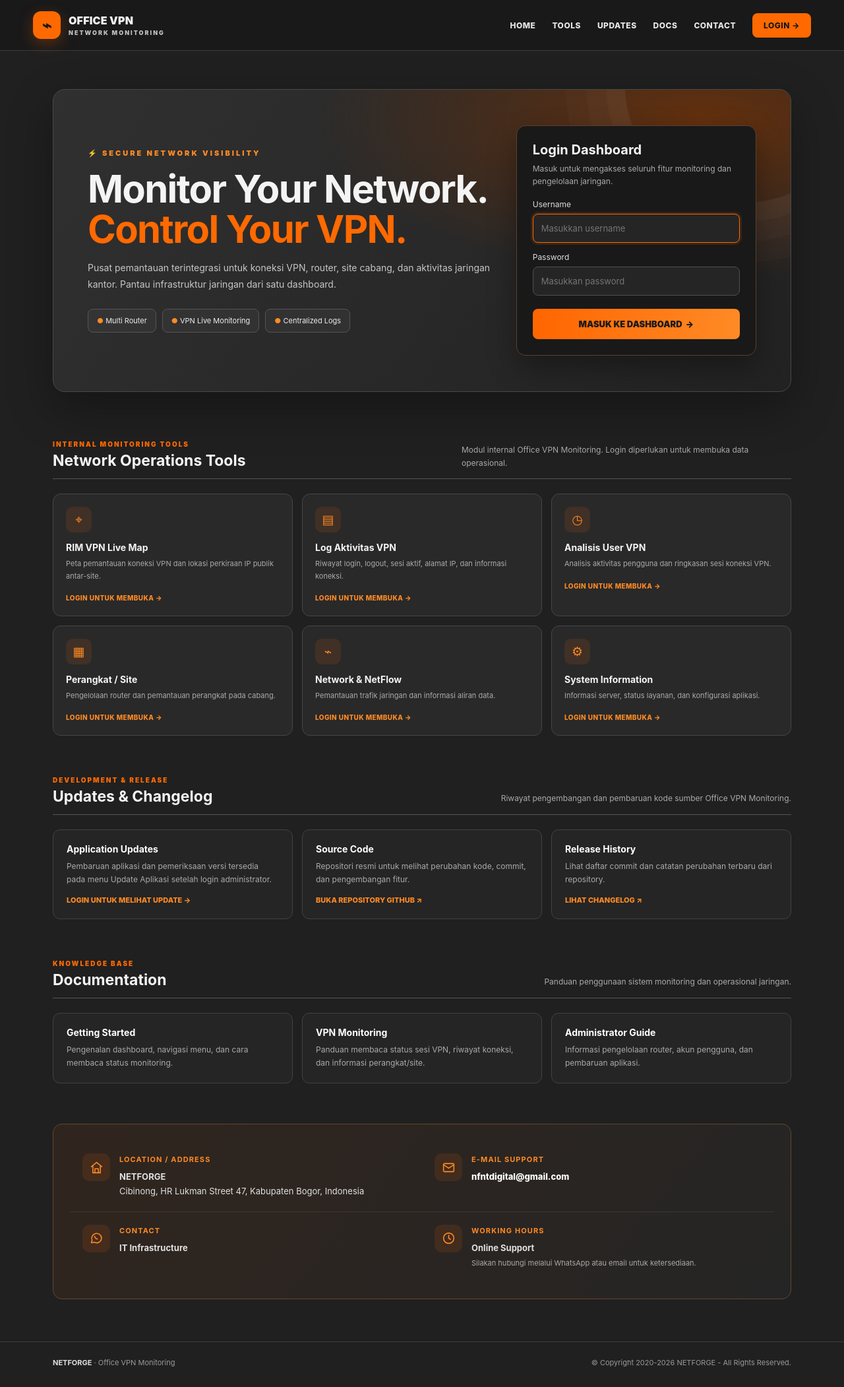
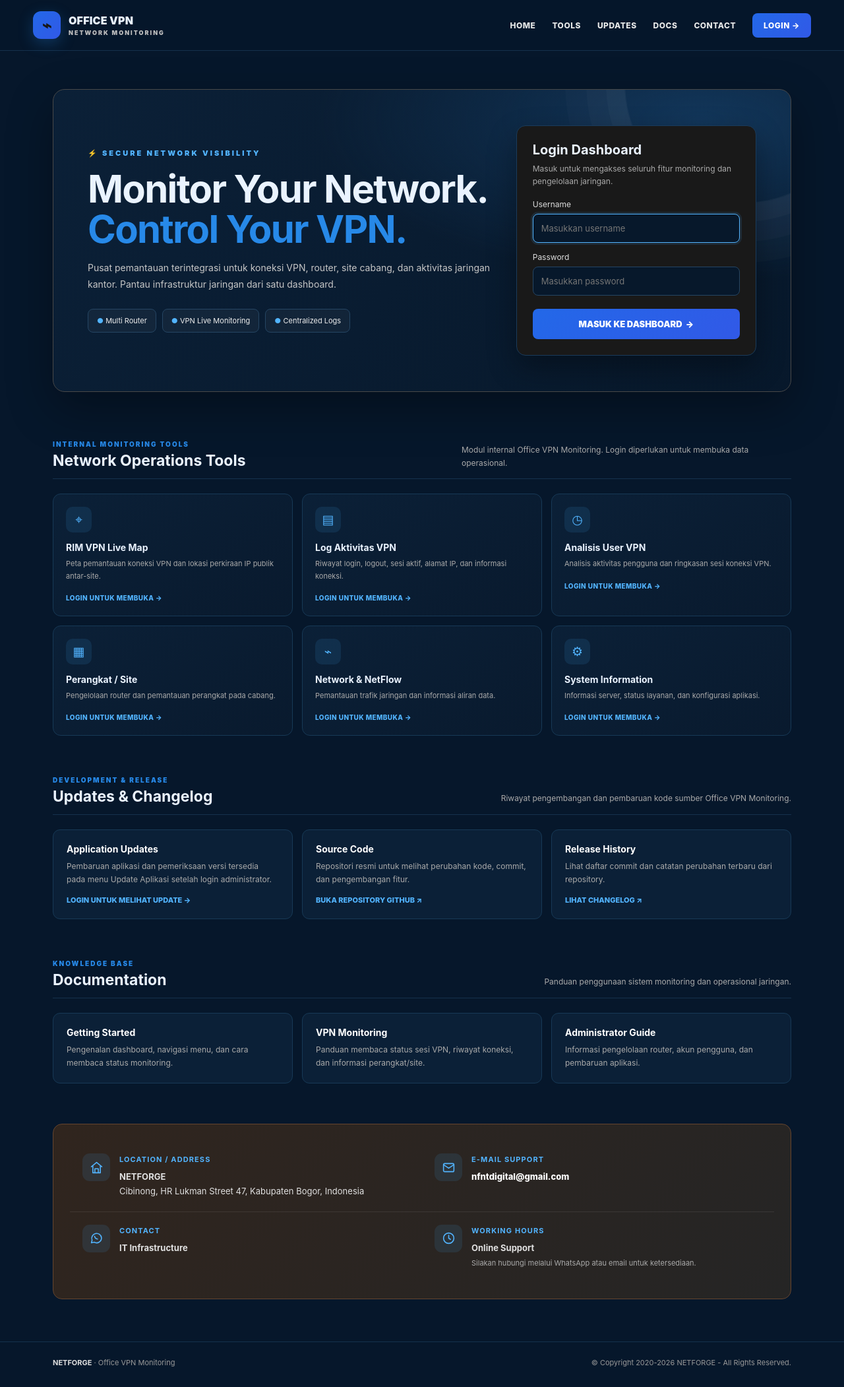
Before and after one commit to irfannjt/office-vpn-monitoring, a Flask app: page /login in a window 1280 px wide. Shown: the whole page at 66% size. Run offline with Flask 3, Linux system fonts and the light colour scheme.

Commit message:
Align login landing page theme with monitoring dashboard

```diff
--- a/templates/login.html
+++ b/templates/login.html
@@ -8,62 +8,62 @@
 <title>Office VPN Monitoring | Network Operations</title>
 <style>
 *{box-sizing:border-box}
-:root{font-family:Inter,"Segoe UI",Arial,sans-serif;color:#f4f4f4;background:#202020;scroll-behavior:smooth;--orange:#ff6900;--orange2:#ff8a24;--ink:#202020;--panel:#292929;--muted:#b9b9b9;--line:#454545}
-body{margin:0;background:#202020;color:#f4f4f4}
+:root{font-family:Inter,"Segoe UI",Arial,sans-serif;color:#f4f4f4;background:#202020;scroll-behavior:smooth;--orange:#2789e8;--orange2:#52b4ff;--ink:#06172b;--panel:#0b2037;--muted:#9bb0c9;--line:#15314d}
+body{margin:0;background:#06172b;color:#eaf3ff}
 a{color:inherit;text-decoration:none}
 button,input{font:inherit}
-.site-header{position:sticky;top:0;z-index:20;background:#191919ed;border-bottom:1px solid #3b3b3b;backdrop-filter:blur(12px)}
+.site-header{position:sticky;top:0;z-index:20;background:#06172beF;border-bottom:1px solid #15314d;backdrop-filter:blur(12px)}
 .nav-wrap{width:min(1180px,calc(100% - 40px));height:76px;margin:auto;display:flex;align-items:center;justify-content:space-between;gap:24px}
 .brand{display:flex;align-items:center;gap:12px;font-weight:900;letter-spacing:.2px;white-space:nowrap}
-.brand-mark{width:42px;height:42px;border-radius:12px;background:var(--orange);display:grid;place-items:center;color:#171717;font-size:24px;box-shadow:0 7px 22px #ff690044}
+.brand-mark{width:42px;height:42px;border-radius:12px;background:linear-gradient(135deg,#2368e8,#3159e7);display:grid;place-items:center;color:#171717;font-size:24px;box-shadow:0 7px 22px #2789e844}
 .brand small{display:block;color:#bdbdbd;font-size:9px;letter-spacing:2px;margin-top:3px}
 .nav{display:flex;align-items:center;gap:25px}
 .nav a{font-size:12px;font-weight:800;letter-spacing:.5px;color:#e8e8e8;transition:.2s}
 .nav a:hover{color:var(--orange2)}
-.nav .nav-login{background:var(--orange);color:#171717;padding:11px 17px;border-radius:8px}
+.nav .nav-login{background:linear-gradient(135deg,#2368e8,#3159e7);color:#fff;padding:11px 17px;border-radius:8px}
 .nav .nav-login:hover{background:#ff8a24;color:#171717}
-.menu-toggle{display:none;background:transparent;border:1px solid #555;color:#fff;border-radius:8px;padding:8px 11px}
+.menu-toggle{display:none;background:transparent;border:1px solid #254563;color:#fff;border-radius:8px;padding:8px 11px}
 .container{width:min(1120px,calc(100% - 40px));margin:auto}
 .hero{padding:58px 0 38px}
-.hero-panel{position:relative;overflow:hidden;border:1px solid #484848;border-radius:18px;background:radial-gradient(ellipse at 88% 10%,#63300e 0,transparent 42%),linear-gradient(125deg,#303030,#222);padding:54px 52px;display:grid;grid-template-columns:1.35fr .8fr;gap:35px;align-items:center;box-shadow:0 25px 70px #0005}
+.hero-panel{position:relative;overflow:hidden;border:1px solid #484848;border-radius:18px;background:radial-gradient(ellipse at 88% 10%,#12365a 0,transparent 42%),linear-gradient(125deg,#0b2037,#07182b);padding:54px 52px;display:grid;grid-template-columns:1.35fr .8fr;gap:35px;align-items:center;box-shadow:0 25px 70px #0005}
 .hero-panel:after{content:"";position:absolute;width:360px;height:360px;border:1px solid #ffffff0b;border-radius:50%;right:-110px;top:-190px;box-shadow:0 0 0 28px #ffffff06,0 0 0 58px #ffffff05,0 0 0 90px #ffffff04;pointer-events:none}
 .eyebrow{color:var(--orange2);font-size:11px;letter-spacing:3px;font-weight:900}
 .hero h1{font-size:clamp(34px,5vw,58px);line-height:1.04;margin:17px 0 16px;letter-spacing:-1.7px}
 .hero h1 span{color:var(--orange)}
 .hero-copy{max-width:650px;color:#c6c6c6;line-height:1.8;font-size:14px;margin:0}
 .hero-pills{display:flex;flex-wrap:wrap;gap:9px;margin-top:25px}
-.pill{border:1px solid #555;background:#ffffff09;border-radius:8px;padding:10px 13px;font-size:11px;color:#eee}
+.pill{border:1px solid #254563;background:#ffffff09;border-radius:8px;padding:10px 13px;font-size:11px;color:#eee}
 .pill b{color:var(--orange2)}
-.login-card{position:relative;z-index:1;background:#191919;border:1px solid #5a402d;border-radius:14px;padding:24px;box-shadow:0 18px 45px #0005}
+.login-card{position:relative;z-index:1;background:#191919;border:1px solid #1a3b5b;border-radius:14px;padding:24px;box-shadow:0 18px 45px #0005}
 .login-card h2{font-size:20px;margin:0 0 7px}
 .login-card .login-note{font-size:12px;color:#aaa;margin:0 0 18px;line-height:1.6}
 label{display:block;font-size:12px;color:#ddd;margin:14px 0 7px}
-input{width:100%;height:44px;padding:0 12px;border:1px solid #505050;border-radius:8px;background:#252525;color:#fff;font-size:13px;outline:none}
-input:focus{border-color:var(--orange);box-shadow:0 0 0 3px #ff690022}
-.login-submit{width:100%;height:46px;margin-top:20px;border:0;border-radius:8px;background:linear-gradient(100deg,#ff6500,#ff8b26);color:#191919;font-weight:900;font-size:13px;cursor:pointer}
+input{width:100%;height:44px;padding:0 12px;border:1px solid #254563;border-radius:8px;background:#07182b;color:#eaf3ff;font-size:13px;outline:none}
+input:focus{border-color:var(--orange2);box-shadow:0 0 0 3px #42aaff20}
+.login-submit{width:100%;height:46px;margin-top:20px;border:0;border-radius:8px;background:linear-gradient(135deg,#2368e8,#3159e7);color:#fff;font-weight:900;font-size:13px;cursor:pointer}
 .login-submit:hover{filter:brightness(1.08)}
-.error{padding:10px 12px;border:1px solid #a53b36;background:#4b211e;color:#ffc4bd;border-radius:8px;font-size:12px;margin-top:14px}
+.error{padding:10px 12px;border:1px solid #8a3540;background:#351d2b;color:#ffc4bd;border-radius:8px;font-size:12px;margin-top:14px}
 .section{padding:35px 0 26px;scroll-margin-top:90px}
-.section-head{display:flex;align-items:end;justify-content:space-between;gap:20px;border-bottom:1px solid #555;padding-bottom:13px;margin-bottom:22px}
+.section-head{display:flex;align-items:end;justify-content:space-between;gap:20px;border-bottom:1px solid #15314d;padding-bottom:13px;margin-bottom:22px}
 .section-kicker{color:var(--orange);font-size:10px;font-weight:900;letter-spacing:2px}
 .section h2{font-size:23px;margin:5px 0 0}
 .section-intro{color:#aaa;font-size:12px;line-height:1.7;margin:0;max-width:500px}
 .tools-grid{display:grid;grid-template-columns:repeat(3,1fr);gap:14px}
-.tool-card{background:#292929;border:1px solid #464646;border-radius:12px;padding:19px;min-height:155px;transition:.2s}
-.tool-card:hover{border-color:var(--orange);transform:translateY(-3px);box-shadow:0 12px 28px #0004}
-.tool-icon{width:39px;height:39px;border-radius:10px;background:#ff69001c;color:var(--orange2);display:grid;place-items:center;font-size:19px;margin-bottom:14px}
+.tool-card{background:linear-gradient(145deg,#0b2037,#091a2e);border:1px solid #173956;border-radius:12px;padding:19px;min-height:155px;transition:.2s}
+.tool-card:hover{border-color:var(--orange2);transform:translateY(-3px);box-shadow:0 12px 28px #0004}
+.tool-icon{width:39px;height:39px;border-radius:10px;background:#42aaff1c;color:var(--orange2);display:grid;place-items:center;font-size:19px;margin-bottom:14px}
 .tool-card h3{font-size:14px;margin:0 0 7px}
 .tool-card p{font-size:11px;line-height:1.65;color:#aaa;margin:0 0 12px}
 .tool-card .access{font-size:10px;color:var(--orange2);font-weight:800;letter-spacing:.4px}
 .info-grid{display:grid;grid-template-columns:repeat(3,1fr);gap:14px}
-.info-card{background:#252525;border:1px solid #424242;border-radius:11px;padding:20px}
+.info-card{background:#0b2037;border:1px solid #173956;border-radius:11px;padding:20px}
 .info-card h3{font-size:14px;margin:0 0 8px;color:#fff}
 .info-card p{font-size:12px;line-height:1.7;color:#aaa;margin:0}
 .info-card a{display:inline-block;margin-top:13px;color:var(--orange2);font-size:11px;font-weight:800}
 .contact-panel{background:linear-gradient(130deg,#30251e,#252525);border:1px solid #65452e;border-radius:14px;padding:25px;display:grid;grid-template-columns:repeat(2,minmax(0,1fr));gap:0}
 .contact-item{display:flex;gap:14px;padding:19px;border-bottom:1px solid #ffffff16}
 .contact-item:nth-last-child(-n+2){border-bottom:0}
-.contact-icon{width:42px;height:42px;flex:0 0 42px;border-radius:11px;background:#ff69001c;color:var(--orange2);display:grid;place-items:center}
+.contact-icon{width:42px;height:42px;flex:0 0 42px;border-radius:11px;background:#42aaff1c;color:var(--orange2);display:grid;place-items:center}
 .contact-icon svg{width:21px;height:21px;stroke:currentColor;fill:none;stroke-width:1.8;stroke-linecap:round;stroke-linejoin:round}
 .contact-item h3{margin:2px 0 8px;font-size:11px;letter-spacing:1.1px;color:var(--orange2)}
 .contact-item p{margin:0;color:#e0e0e0;font-size:13px;line-height:1.7}
@@ -71,11 +71,11 @@ input:focus{border-color:var(--orange);box-shadow:0 0 0 3px #ff690022}
 .contact-item a:hover{color:var(--orange2)}
 .contact-item .muted{color:#aaa;font-size:11px}
 @media(max-width:650px){.contact-panel{grid-template-columns:1fr;padding:13px}.contact-item{padding:17px 9px;border-bottom:1px solid #ffffff16!important}.contact-item:last-child{border-bottom:0!important}}
-footer{margin-top:38px;border-top:1px solid #3f3f3f;padding:24px 0 30px;color:#999;font-size:11px}
+footer{margin-top:38px;border-top:1px solid #15314d;padding:24px 0 30px;color:#999;font-size:11px}
 .footer-row{display:flex;justify-content:space-between;gap:15px;flex-wrap:wrap}
 .footer-row b{color:#ddd}
 @media(max-width:850px){.hero-panel{grid-template-columns:1fr;padding:38px 30px}.tools-grid{grid-template-columns:repeat(2,1fr)}.nav{gap:14px}.nav a{font-size:11px}}
-@media(max-width:650px){.nav-wrap{height:66px;width:calc(100% - 28px)}.menu-toggle{display:block}.nav{display:none;position:absolute;top:65px;left:14px;right:14px;background:#1d1d1d;border:1px solid #444;border-radius:10px;padding:15px;flex-direction:column;align-items:stretch;gap:0}.nav.open{display:flex}.nav a{padding:12px 9px}.container{width:calc(100% - 28px)}.hero{padding-top:25px}.hero-panel{padding:30px 22px;gap:24px}.hero h1{font-size:37px}.tools-grid,.info-grid{grid-template-columns:1fr}.section-head{align-items:start;flex-direction:column}.contact-panel{align-items:flex-start;flex-direction:column}}
+@media(max-width:650px){.nav-wrap{height:66px;width:calc(100% - 28px)}.menu-toggle{display:block}.nav{display:none;position:absolute;top:65px;left:14px;right:14px;background:#091a2e;border:1px solid #254563;border-radius:10px;padding:15px;flex-direction:column;align-items:stretch;gap:0}.nav.open{display:flex}.nav a{padding:12px 9px}.container{width:calc(100% - 28px)}.hero{padding-top:25px}.hero-panel{padding:30px 22px;gap:24px}.hero h1{font-size:37px}.tools-grid,.info-grid{grid-template-columns:1fr}.section-head{align-items:start;flex-direction:column}.contact-panel{align-items:flex-start;flex-direction:column}}
 </style>
 </head>
 <body>
```
